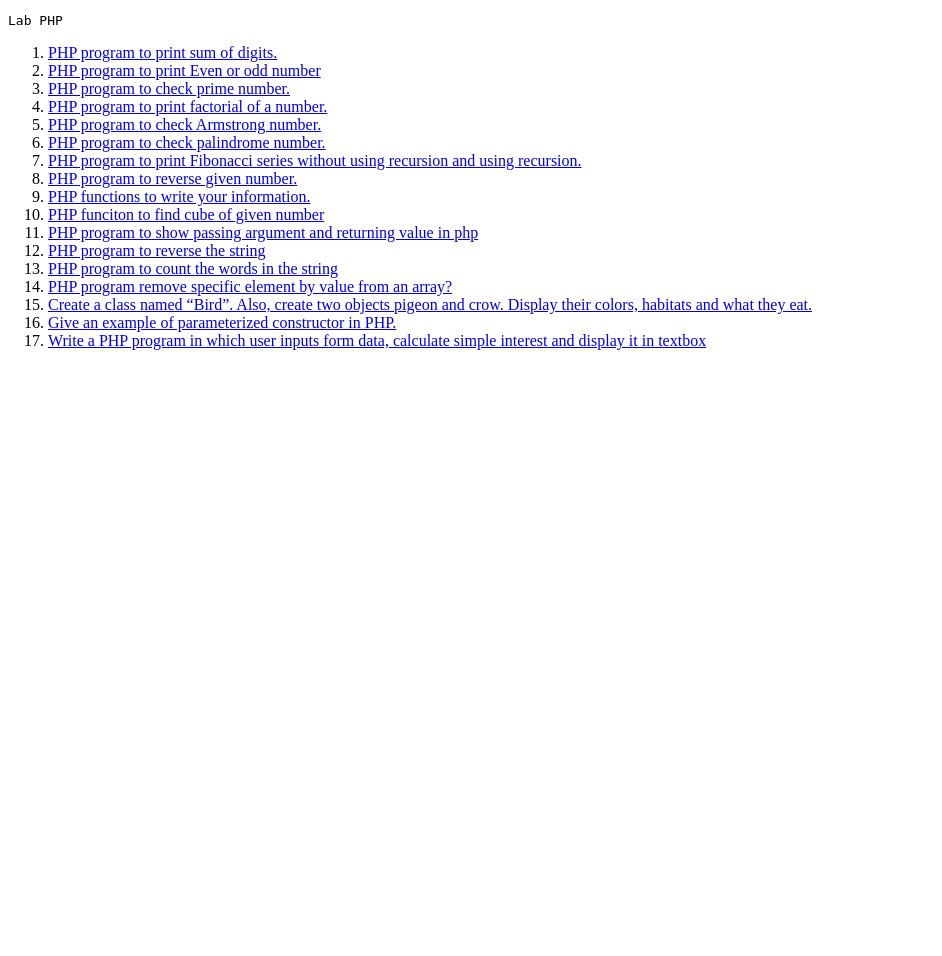
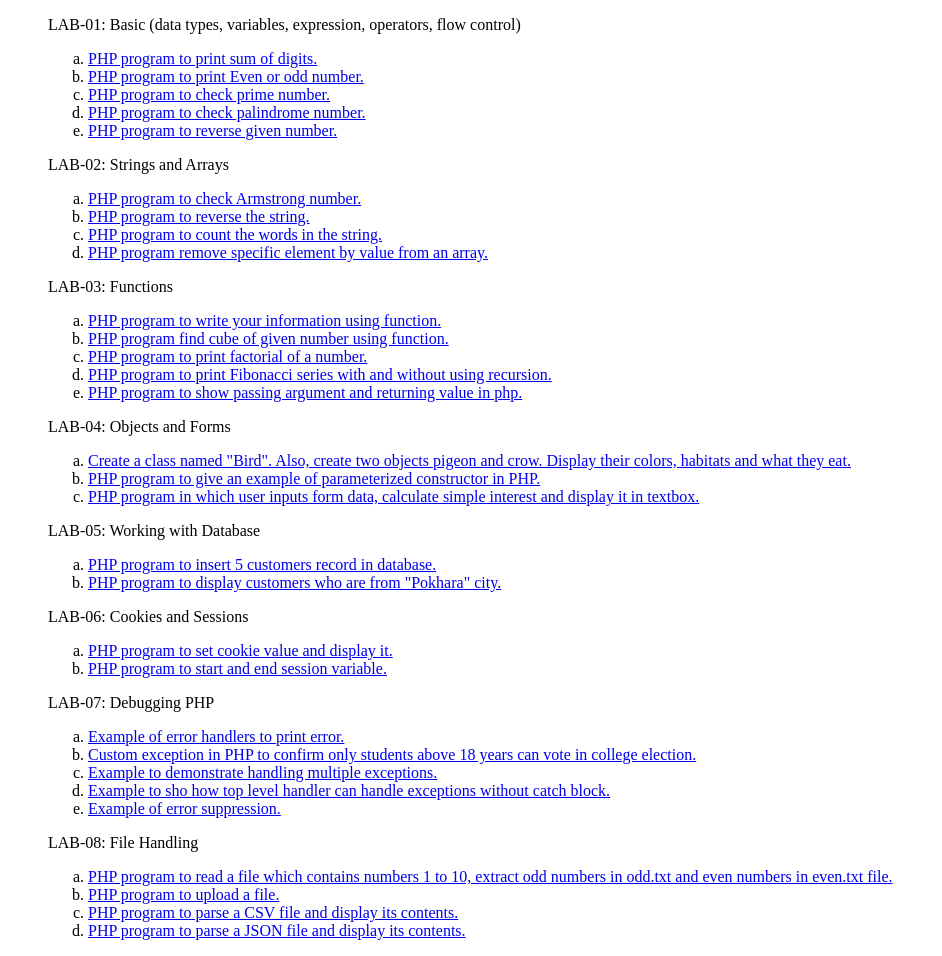
Before and after one commit to tarunregmi/lab-php, a PHP site: page / in a window 1280 px wide. Shown: the whole page, without its empty margins (0-942 px from the left). Before the commit the page ends 350 px from the top, so only its background shows below. Run offline with PHP 8.4, Linux system fonts and the light colour scheme.

Commit message:
change folder structure

```diff
--- a/src/index.php
+++ b/src/index.php
@@ -6,25 +6,84 @@
   <title>Lab - PHP</title>
 </head>
 <body>
-  <pre>Lab PHP</pre>
-  <ol>
-    <li><a href="./01.php">PHP program to print sum of digits.</a></li>
-    <li><a href="./02.php">PHP program to print Even or odd number</a></li>
-    <li><a href="./03.php">PHP program to check prime number.</a></li>
-    <li><a href="./04.php">PHP program to print factorial of a number.</a></li>
-    <li><a href="./05.php">PHP program to check Armstrong number.</a></li>
-    <li><a href="./06.php">PHP program to check palindrome number.</a></li>
-    <li><a href="./07.php">PHP program to print Fibonacci series without using recursion and using recursion.</a></li>
-    <li><a href="./08.php">PHP program to reverse given number.</a></li>
-    <li><a href="./09.php">PHP functions to write your information.</a></li>
-    <li><a href="./10.php">PHP funciton to find cube of given number</a></li>
-    <li><a href="./11.php">PHP program to show passing argument and returning value in php</a></li>
-    <li><a href="./12.php">PHP program to reverse the string</a></li>
-    <li><a href="./13.php">PHP program to count the words in the string</a></li>
-    <li><a href="./14.php">PHP program remove specific element by value from an array?</a></li>
-    <li><a href="./15.php">Create a class named “Bird”. Also, create two objects pigeon and crow. Display their colors, habitats and what they eat.</a></li>
-    <li><a href="./16.php">Give an example of parameterized constructor in PHP.</a></li>
-    <li><a href="./17.php">Write a PHP program in which user inputs form data, calculate simple interest and display it in textbox</a></li>
+  <ol style="list-style:none">
+    <li>
+      <p>LAB-01: Basic (data types, variables, expression, operators, flow control)</p>
+      <ol type='a'>
+        <li><a href="./lab-01/a.php" target="_blank">PHP program to print sum of digits.</a></li>
+        <li><a href="./lab-01/b.php" target="_blank">PHP program to print Even or odd number.</a></li>
+        <li><a href="./lab-01/c.php" target="_blank">PHP program to check prime number.</a></li>
+        <li><a href="./lab-01/d.php" target="_blank">PHP program to check palindrome number.</a></li>
+        <li><a href="./lab-01/e.php" target="_blank">PHP program to reverse given number.</a></li>
+      </ol>
+    </li>
+
+    <li>
+      <p>LAB-02: Strings and Arrays</p>
+      <ol type='a'>
+        <li><a href="./lab-02/a.php" target="_blank">PHP program to check Armstrong number.</a></li>
+        <li><a href="./lab-02/b.php" target="_blank">PHP program to reverse the string.</a></li>
+        <li><a href="./lab-02/c.php" target="_blank">PHP program to count the words in the string.</a></li>
+        <li><a href="./lab-02/d.php" target="_blank">PHP program remove specific element by value from an array.</a></li>
+      </ol>
+    </li>
+
+    <li>
+      <p>LAB-03: Functions</p>
+      <ol type='a'>
+        <li><a href="./lab-03/a.php" target="_blank">PHP program to write your information using function.</a></li>
+        <li><a href="./lab-03/b.php" target="_blank">PHP program find cube of given number using function.</a></li>
+        <li><a href="./lab-03/c.php" target="_blank">PHP program to print factorial of a number.</a></li>
+        <li><a href="./lab-03/d.php" target="_blank">PHP program to print Fibonacci series with and without using recursion.</a></li>
+        <li><a href="./lab-03/e.php" target="_blank">PHP program to show passing argument and returning value in php.</a></li>
+      </ol>
+    </li>
+
+    <li>
+      <p>LAB-04: Objects and Forms</p>
+      <ol type='a'>
+        <li><a href="./lab-04/a.php" target="_blank">Create a class named "Bird". Also, create two objects pigeon and crow. Display their colors, habitats and what they eat.</a></li>
+        <li><a href="./lab-04/b.php" target="_blank">PHP program to give an example of parameterized constructor in PHP.</a></li>
+        <li><a href="./lab-04/c.php" target="_blank">PHP program in which user inputs form data, calculate simple interest and display it in textbox.</a></li>
+      </ol>
+    </li>
+
+    <li>
+      <p>LAB-05: Working with Database</p>
+      <ol type='a'>
+        <li><a href="./lab-05/a.php" target="_blank">PHP program to insert 5 customers record in database.</a></li>
+        <li><a href="./lab-05/b.php" target="_blank">PHP program to display customers who are from "Pokhara" city.</a></li>
+      </ol>
+    </li>
+
+    <li>
+      <p>LAB-06: Cookies and Sessions</p>
+      <ol type='a'>
+        <li><a href="./lab-05/a.php" target="_blank">PHP program to set cookie value and display it.</a></li>
+        <li><a href="./lab-05/b.php" target="_blank">PHP program to start and end session variable.</a></li>
+      </ol>
+    </li>
+
+    <li>
+      <p>LAB-07: Debugging PHP</p>
+      <ol type='a'>
+        <li><a href="./lab-05/a.php" target="_blank">Example of error handlers to print error.</a></li>
+        <li><a href="./lab-05/b.php" target="_blank">Custom exception in PHP to confirm only students above 18 years can vote in college election.</a></li>
+        <li><a href="./lab-05/c.php" target="_blank">Example to demonstrate handling multiple exceptions.</a></li>
+        <li><a href="./lab-05/d.php" target="_blank">Example to sho how top level handler can handle exceptions without catch block.</a></li>
+        <li><a href="./lab-05/e.php" target="_blank">Example of error suppression.</a></li>
+      </ol>
+    </li>
+
+    <li>
+      <p>LAB-08: File Handling</p>
+      <ol type='a'>
+        <li><a href="./lab-05/a.php" target="_blank">PHP program to read a file which contains numbers 1 to 10, extract odd numbers in odd.txt and even numbers in even.txt file.</a></li>
+        <li><a href="./lab-05/b.php" target="_blank">PHP program to upload a file.</a></li>
+        <li><a href="./lab-05/c.php" target="_blank">PHP program to parse a CSV file and display its contents.</a></li>
+        <li><a href="./lab-05/d.php" target="_blank">PHP program to parse a JSON file and display its contents.</a></li>
+      </ol>
+    </li>
   </ol>
 </body>
 </html>
--- a/src/09.php
+++ b/src/lab-03/a.php
@@ -1,7 +1,7 @@
 <?php
   echo "<pre>";
   echo "Lab - 09<br>";
-  echo "PHP functions to write your information:<br><br>";
+  echo "PHP program to write your information using function:<br><br>";
 
 
   function displayName($firstName, $lastName) {
--- a/src/10.php
+++ b/src/lab-03/b.php
@@ -1,7 +1,7 @@
 <?php
   echo "<pre>";
   echo "Lab - 10<br>";
-  echo "PHP function to find cube of given number:<br><br>";
+  echo "PHP program find cube of given number using function:<br><br>";
 
 
   $number = 'a';
--- a/src/07.php
+++ b/src/lab-03/d.php
@@ -1,7 +1,7 @@
 <?php
   echo "<pre>";
   echo "Lab - 07<br>";
-  echo "PHP program to print fibonacci series without using recursion and using recursion:<br><br>";
+  echo "PHP program to print Fibonacci series with and without using recursion:<br><br>";
 
 
   $number = 10;
```
Also changed, not shown: src/lab-01/a.php (renamed from src/01.php), src/lab-01/b.php (renamed from src/02.php), src/lab-01/c.php (renamed from src/03.php), src/lab-01/d.php (renamed from src/06.php), src/lab-01/e.php (renamed from src/08.php), src/lab-02/a.php (renamed from src/05.php), src/lab-02/b.php (renamed from src/12.php), src/lab-02/c.php (renamed from src/13.php), src/lab-02/d.php (renamed from src/14.php), src/lab-03/c.php (renamed from src/04.php), src/lab-03/e.php (renamed from src/11.php).
